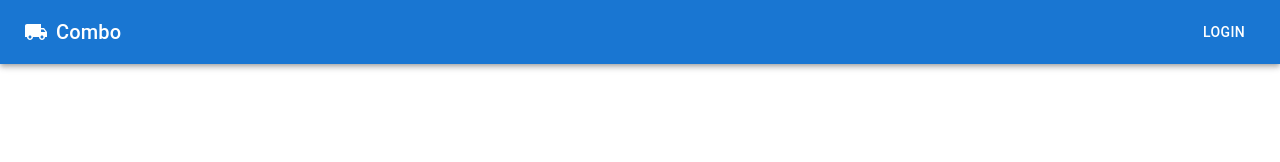
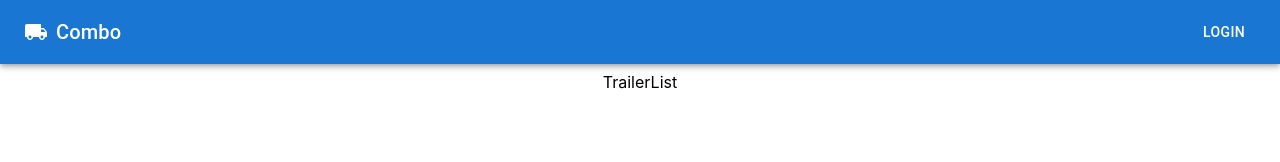
Before and after one commit to s3rg0sh4/combo-client, a React (Create React App) app: page /trailers in a window 1280 px wide. Before the commit this address had no page. Shown: the top 162 px of the page. Built offline with nearby package versions, Linux system fonts and the light colour scheme.

Commit message:
rename folder

```diff
--- a/src/App.tsx
+++ b/src/App.tsx
@@ -4,9 +4,10 @@ import { store } from './store';
 import { Route, Routes } from 'react-router';
 import { BrowserRouter } from 'react-router-dom';
 import { AppBar, Toolbar, Typography, Button, Box } from '@mui/material';
-import { OrderList } from './components/orders/OrderList';
-import { OrderCreationForm } from './components/orders/OrderCreationForm';
+import { OrderList } from './pages/orders/OrderList';
+import { OrderCreationForm } from './pages/orders/OrderCreationForm';
 import LocalShippingIcon from '@mui/icons-material/LocalShipping';
+import { TrailerList } from './pages/trailers/TrailerList';
 
 const root = '/orders';
 
@@ -37,6 +38,7 @@ const App = () => {
         </AppBar>
         <BrowserRouter>
           <Routes>
+            <Route path='/trailers' element={<TrailerList/>}/>
             <Route path="/orders" element={<OrderList />} />
             <Route path="/orders/new" element={<OrderCreationForm />} />
           </Routes>
--- /dev/null
+++ b/src/pages/trailers/TrailerList.tsx
@@ -0,0 +1,7 @@
+import React from 'react'
+
+export const TrailerList = () => {
+  return (
+    <div>TrailerList</div>
+  )
+}
```
Also changed, not shown: src/pages/orders/OrderCreationForm.tsx (renamed from src/components/orders/OrderCreationForm.tsx), src/pages/orders/OrderList.tsx (renamed from src/components/orders/OrderList.tsx), src/pages/waybills/WaybillCreationForm.tsx (renamed from src/components/waybills/WaybillCreationForm.tsx).
